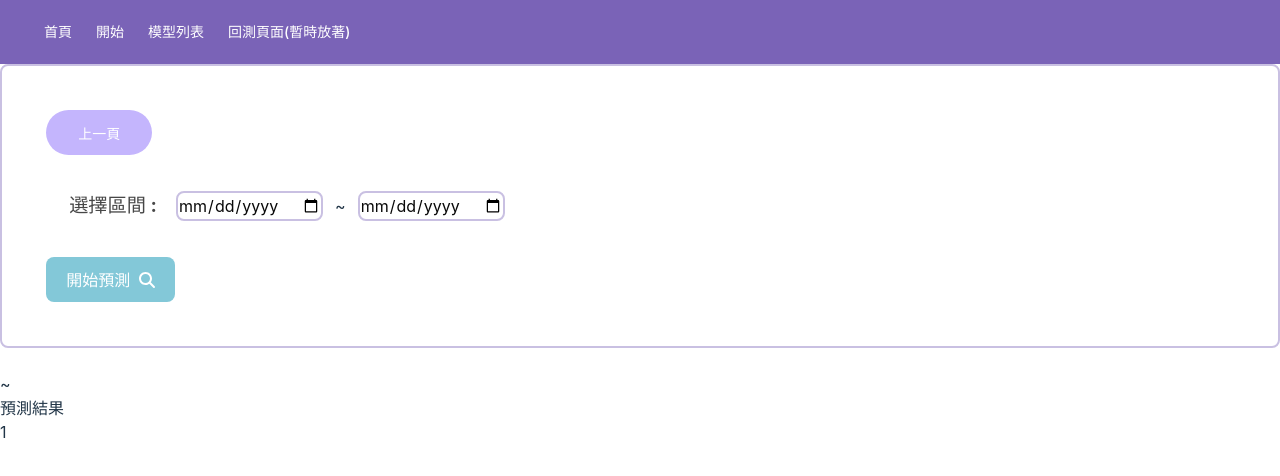
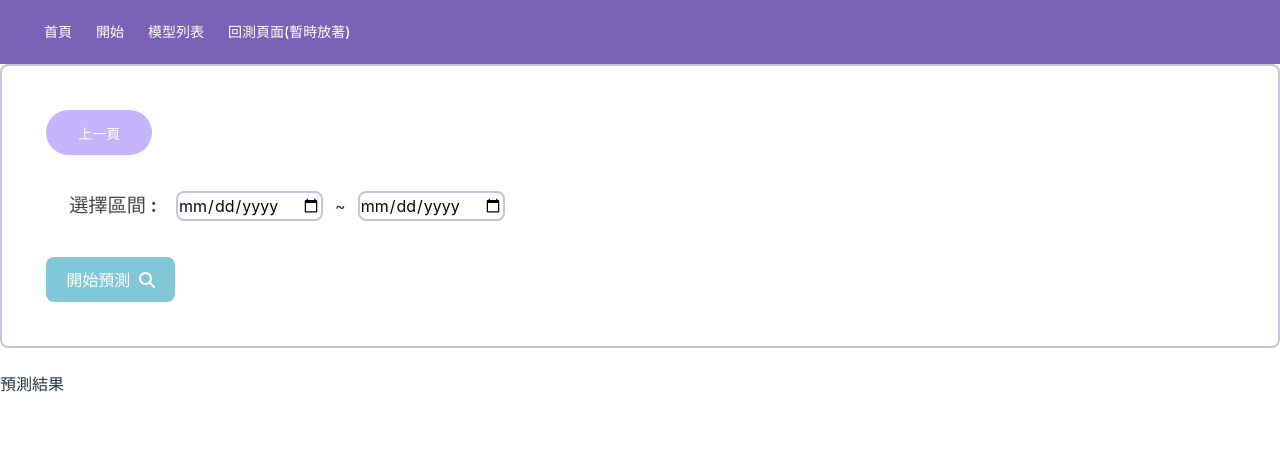
Before and after one commit to AgileStackWeb/StackWebFrontEnd, a Vue app: page /modellist/predict/1/1/1 in a window 1280 px wide. Shown: the top 476 px of the page. Built offline with nearby package versions, Linux system fonts and the light colour scheme.

Commit message:
Finish api

```diff
--- a/src/pages/Predict.vue
+++ b/src/pages/Predict.vue
@@ -20,10 +20,8 @@
   </div>
   <div>
     <br />
-    <h2>{{ startDate }} ~ {{ endDate }}</h2>
-    <h2>預測結果 {{ price }}</h2>
+    <h1>預測結果 {{ price }}</h1>
   </div>
-  <h1>{{ $route.params.id }}</h1>
 </template>
 
 <script setup>
```
